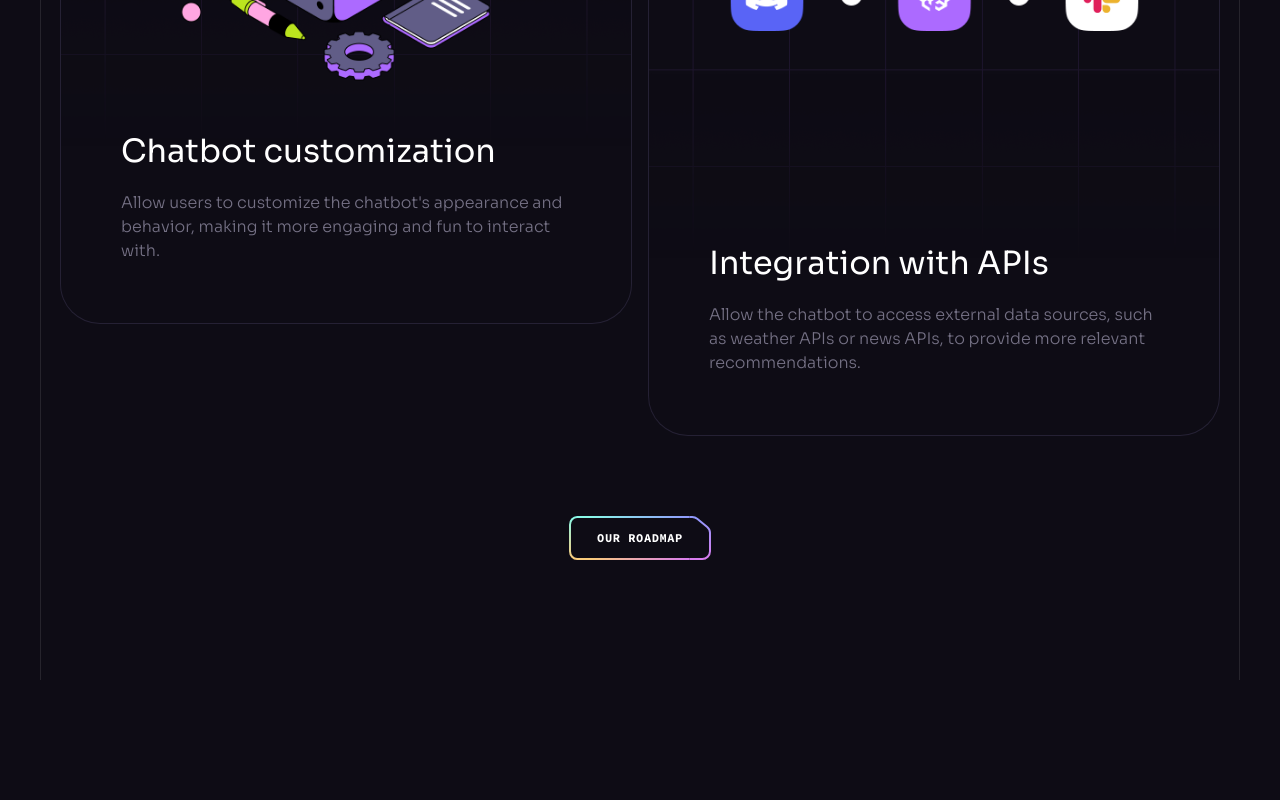
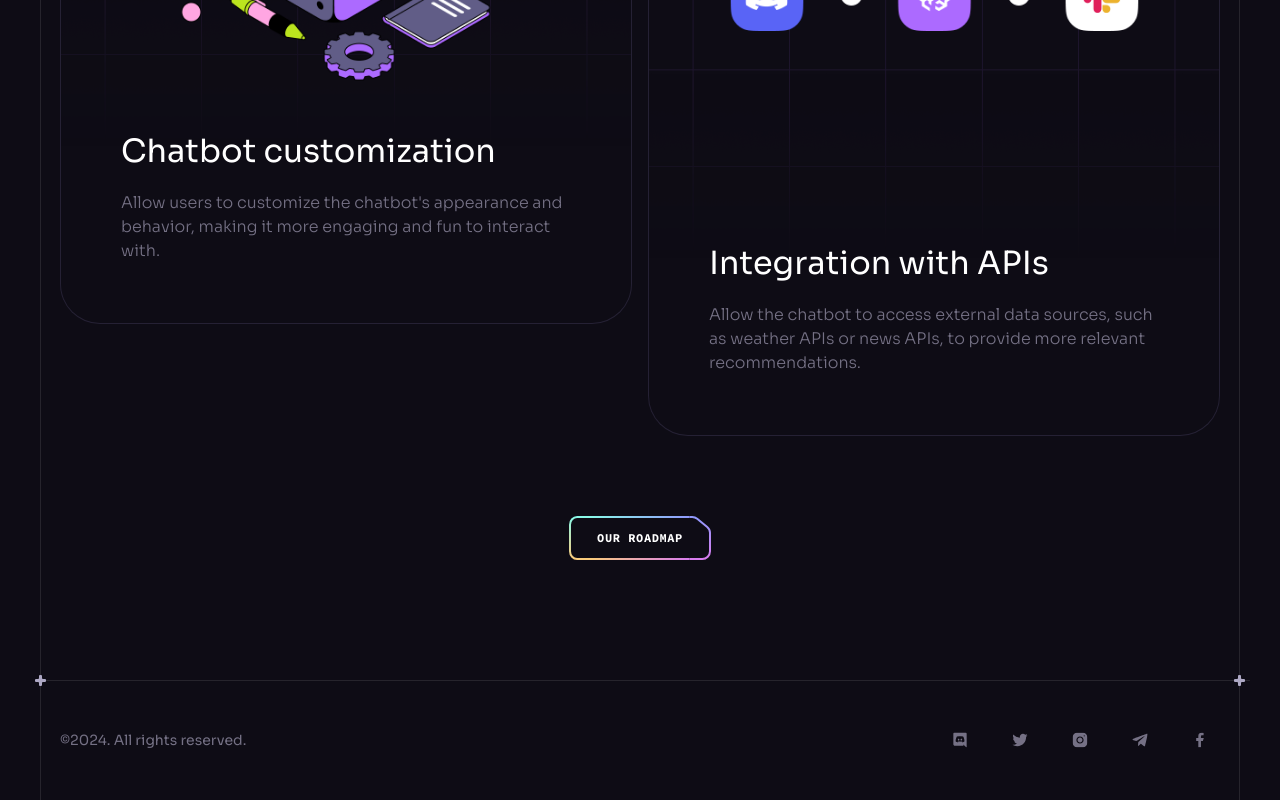
Before and after one commit to BhargavDankhara/Brainwave, a React (Vite) app: page / in a window 1280 px wide. Shown: the part 8597-9397 px from the top of the page. Before the commit the page ends 9277 px from the top, so only its background shows below. Built offline with nearby package versions, Linux system fonts and the light colour scheme.

Commit message:
footer section Done !!!!!!

```diff
--- a/src/App.jsx
+++ b/src/App.jsx
@@ -2,6 +2,7 @@
 import Benefits from "./components/Benefits";
 // import Button from "./components/Button";
 import Collaboration from "./components/Collaboration";
+import Footer from "./components/Footer";
 import Header from "./components/Header";
 import Hero from "./components/Hero";
 import Pricing from "./components/Pricing";
@@ -20,6 +21,7 @@
         <Services />
         <Pricing />
         <Rodamap />
+        <Footer />
       </div>
       <ButtonGradient />
     </>
--- /dev/null
+++ b/src/components/Footer.jsx
@@ -0,0 +1,26 @@
+import React from 'react'
+import Section from './Section'
+import { socials } from '../constants'
+
+const Footer = () => {
+    return (
+        <Section crosses className='!px-0 !py-10'>
+            <div className='container  flex sm:justify-between justify-center items-center gap-10 max-sm:flex-col'>
+                <p className='caption text-n-4 lg:block'>©{new Date().getFullYear()}. All rights reserved.</p>
+
+                <ul className='flex gap-5 flex-wrap'>
+                    {socials.map((item) => (
+                        <a key={item.id} href={item.url} target='_blank'
+                            className='flex items-center justify-center w-10 h-10 bh-n-7 rounded-full transition-colors hover:bg-n-6'>
+                            <img src={item.iconUrl} alt="icon"
+                                width={16}
+                                height={16} />
+                        </a>
+                    ))}
+                </ul>
+            </div>
+        </Section>
+    )
+}
+
+export default Footer
```
